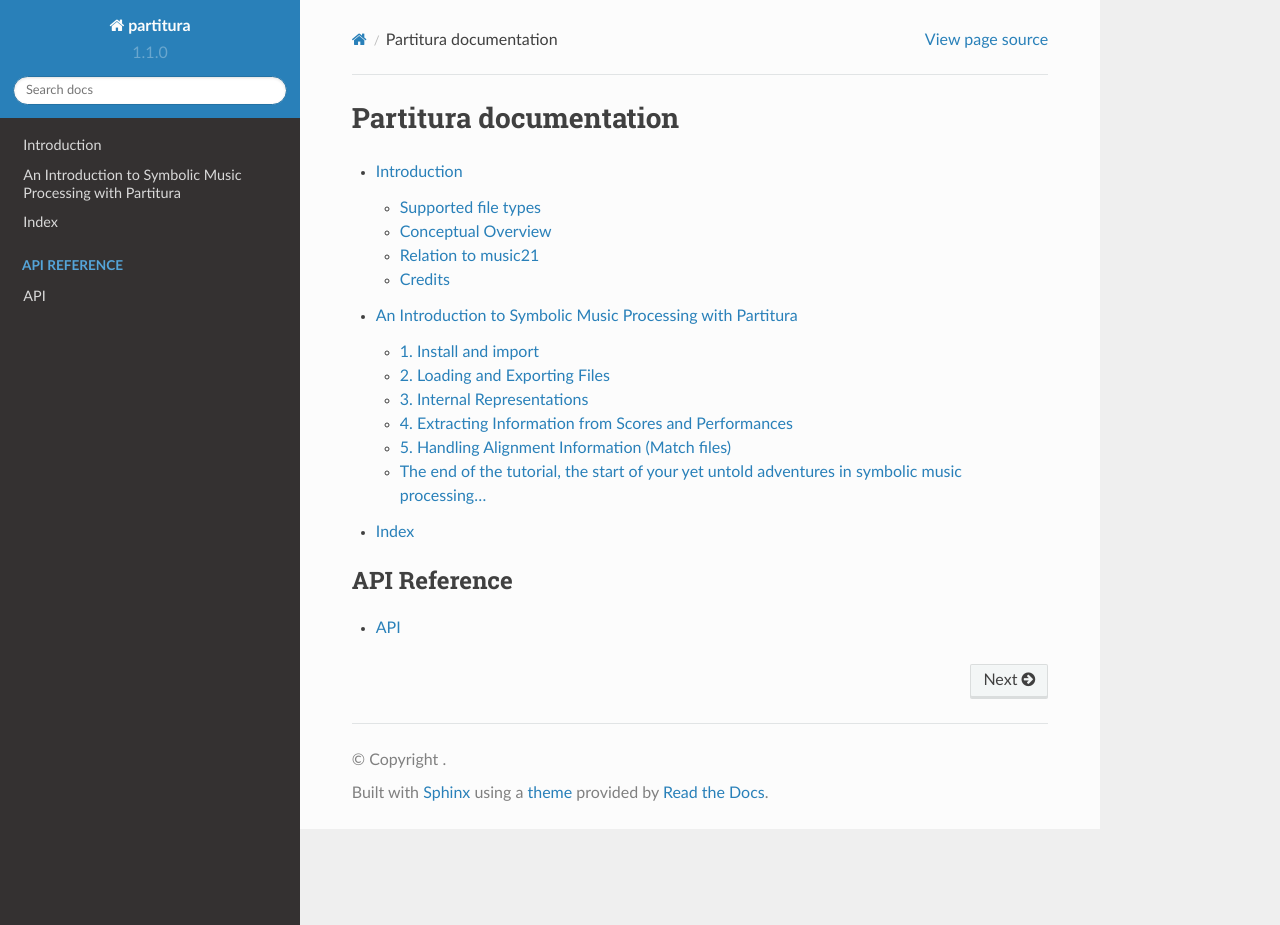
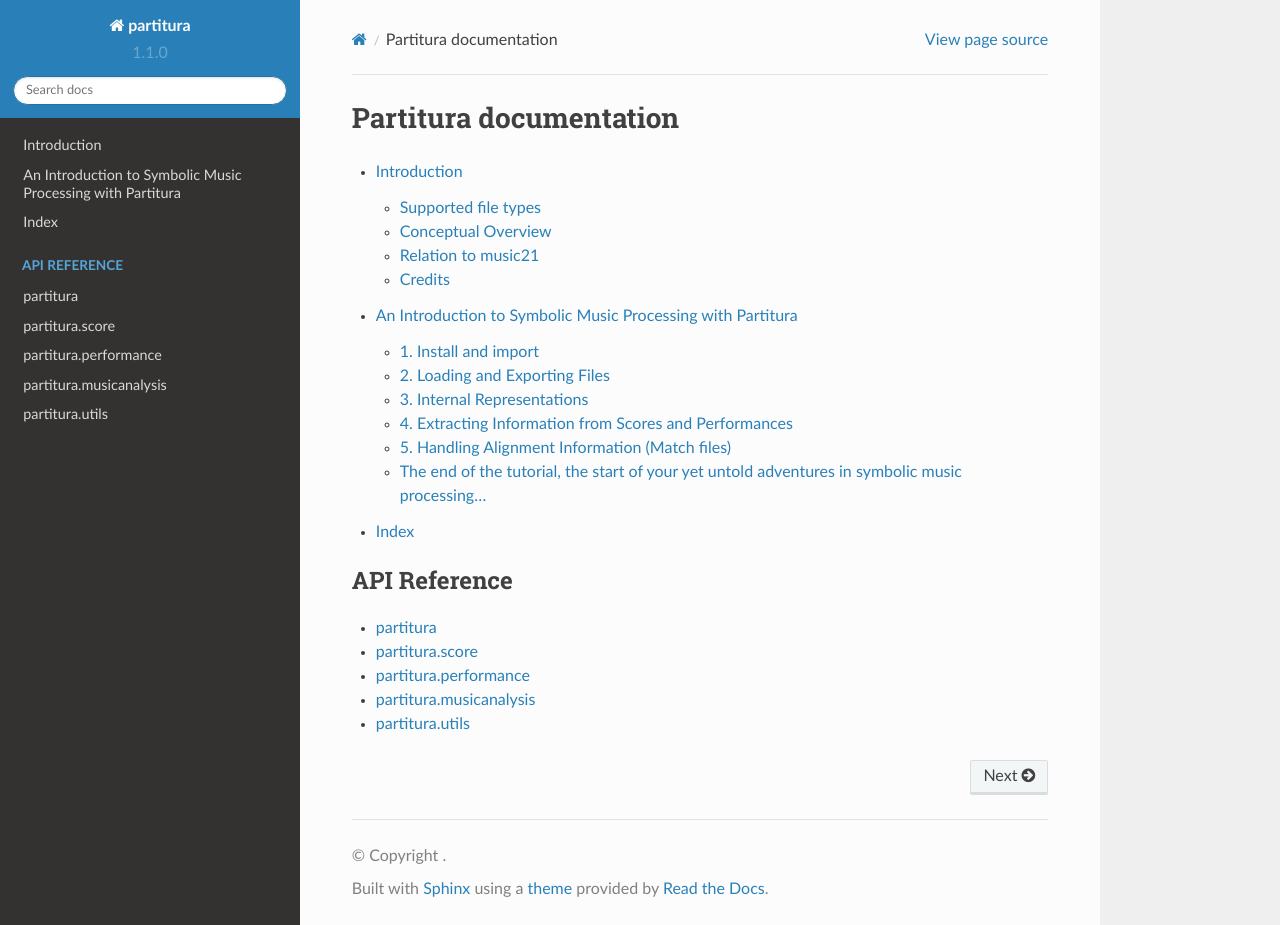
Before and after one commit to CPJKU/partitura, a Sphinx documentation site: the page built from docs/source/index.rst, in a window 1280 px wide and 925 px high. Built offline with Sphinx 7.4.7 and the Read the Docs theme 2.0.0, drawn with Linux system fonts in a browser that asks for light colours.

```diff
--- a/docs/source/api.rst
+++ /dev/null
@@ -1,10 +0,0 @@
-API
-===
-
-.. autosummary::
-   :toctree: generated
-
-    partitura.score
-    partitura.performance
-    partitura.utils
-    partitura.musicanalysis
--- a/docs/source/index.rst
+++ b/docs/source/index.rst
@@ -19,4 +19,8 @@ Partitura documentation
    :maxdepth: 2
    :caption: API Reference
 
-   api
+   ./modules/partitura
+   ./modules/partitura.score
+   ./modules/partitura.performance
+   ./modules/partitura.musicanalysis
+   ./modules/partitura.utils
```
